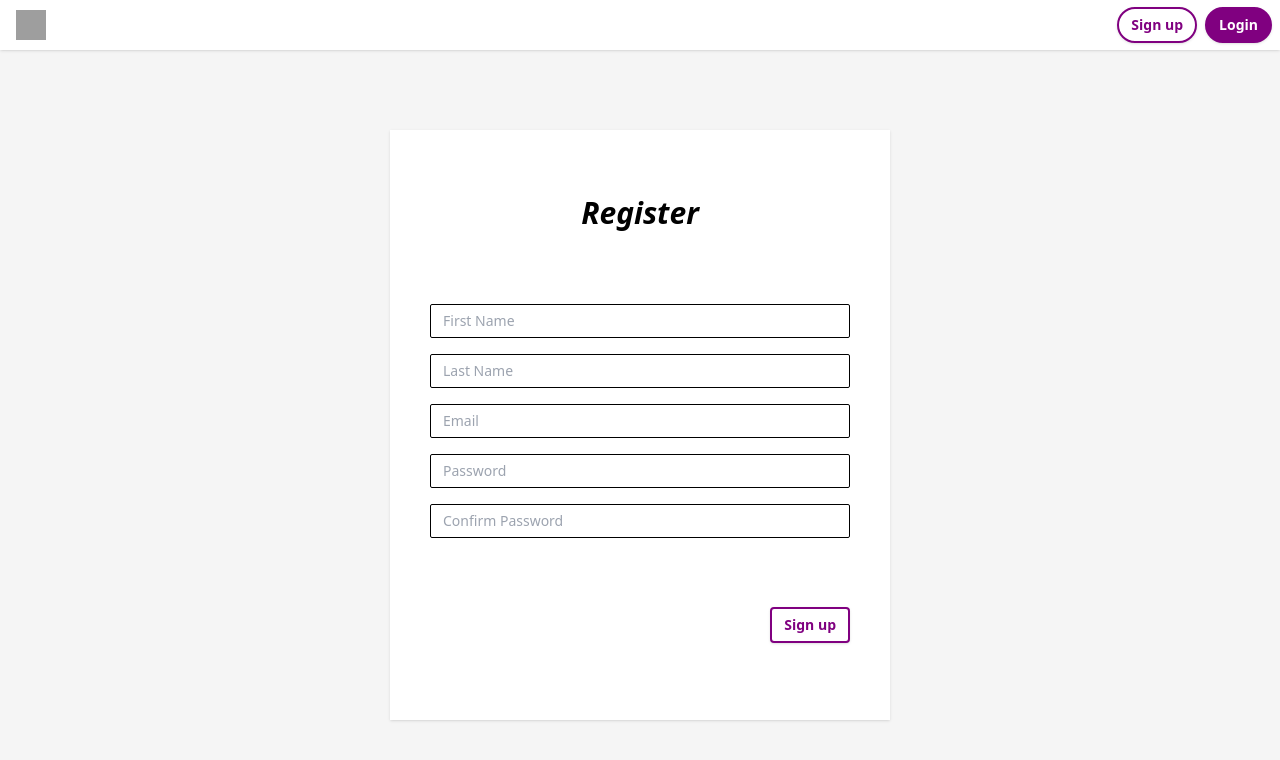
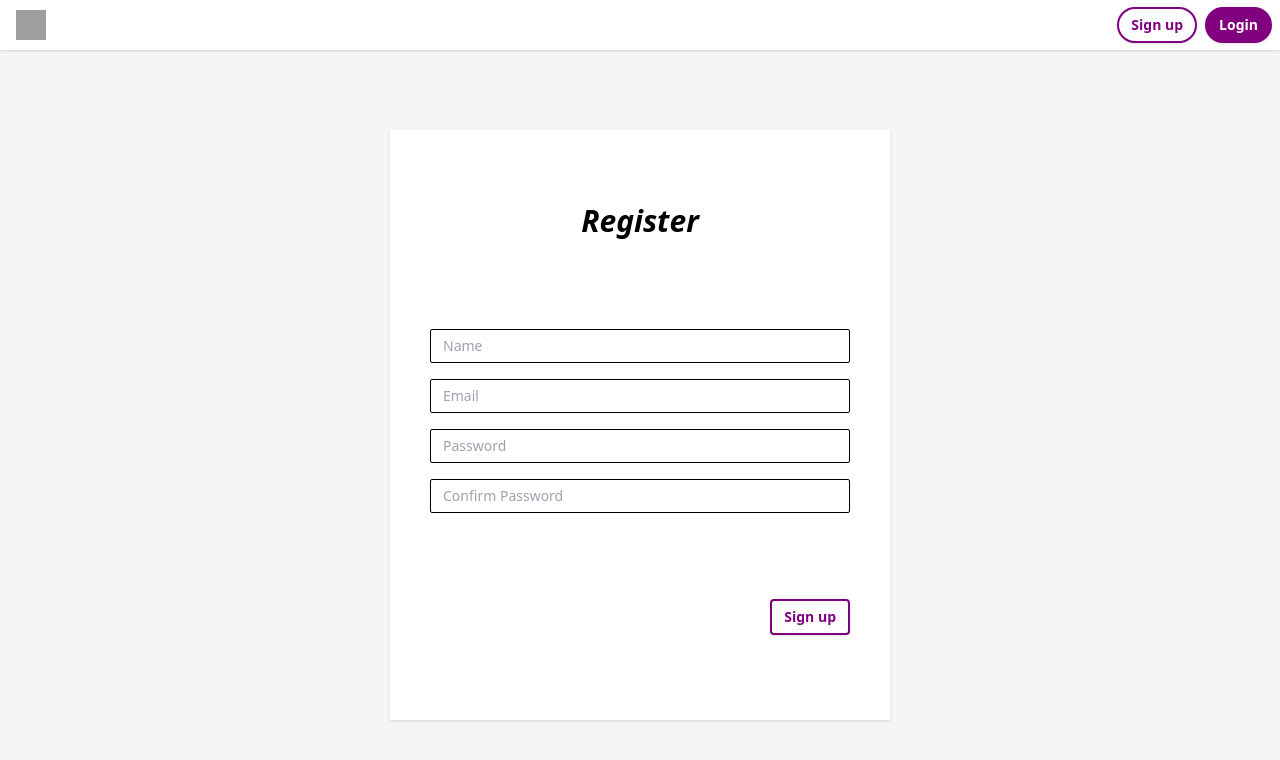
Before and after one commit to thlimtx/test-management, a Next.js app: page /signup in a window 1280 px wide. Shown: the top 760 px of the page. Built offline with nearby package versions, Linux system fonts and the light colour scheme; grey boxes are pictures that could not be loaded.

Commit message:
feat: register function

```diff
--- a/src/pages/signup/index.tsx
+++ b/src/pages/signup/index.tsx
@@ -1,20 +1,38 @@
 import { Form } from "@/components/Form";
 import { Screen } from "@/components/Screen";
+import { useRouter } from "next/router";
+import { useForm } from "react-hook-form";
 
 const Signup = () => {
+  const router = useRouter();
+  const {
+    register,
+    handleSubmit,
+    watch,
+    formState: { errors },
+  } = useForm();
+  console.log(watch("password"));
+
+  const createUser = async (item: any) => {
+    const res = await fetch("api/user/create", {
+      method: "POST",
+      body: JSON.stringify({ ...item }),
+    });
+  };
+  const onSubmit = (data: any) => {
+    createUser(data)
+      .then(() => router.push("/home"))
+      .catch(() => alert("Sign up failed."));
+  };
   return (
     <Screen>
       <Form
+        register={register}
         title="Register"
         fields={[
           {
-            id: "fname",
-            placeholder: "First Name",
-            register: { required: true },
-          },
-          {
-            id: "lname",
-            placeholder: "Last Name",
+            id: "name",
+            placeholder: "Name",
             register: { required: true },
           },
           {
@@ -33,11 +51,15 @@ const Signup = () => {
             id: "cpass",
             placeholder: "Confirm Password",
             type: "password",
-            register: { required: true },
+            register: {
+              required: true,
+              validate: (value) => value === watch("password"),
+            },
           },
         ]}
-        buttons={[{ text: "Sign up", submit: true, type: "invert" }]}
-        onSubmit={(data) => console.log(data)}
+        buttons={[
+          { text: "Sign up", onPress: handleSubmit(onSubmit), type: "invert" },
+        ]}
       />
     </Screen>
   );
```
